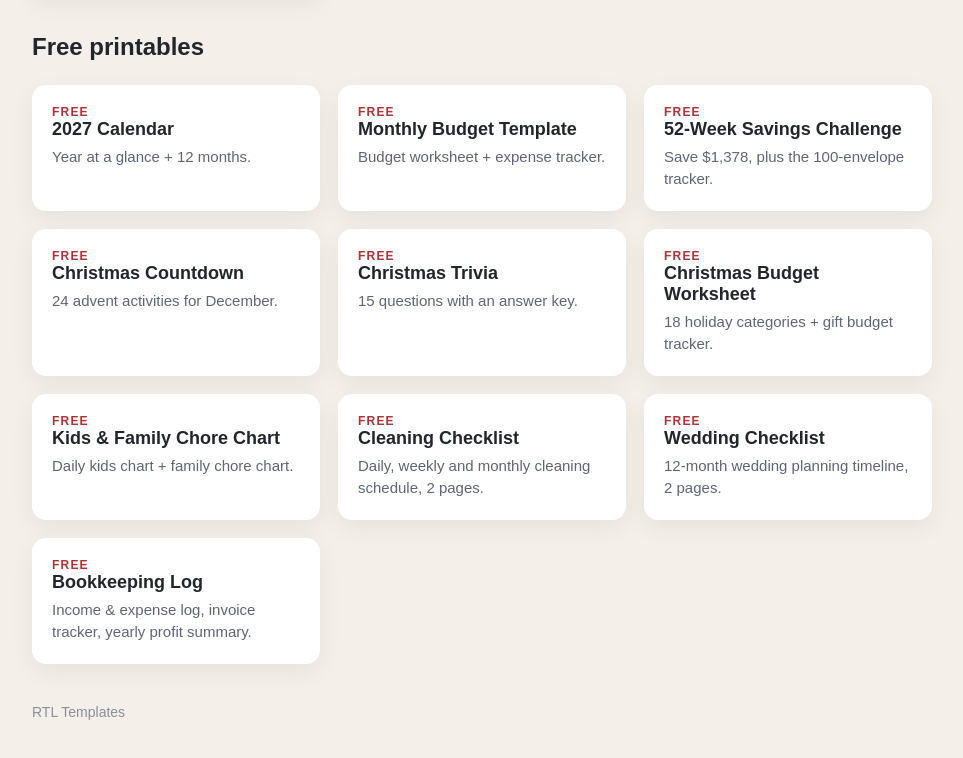
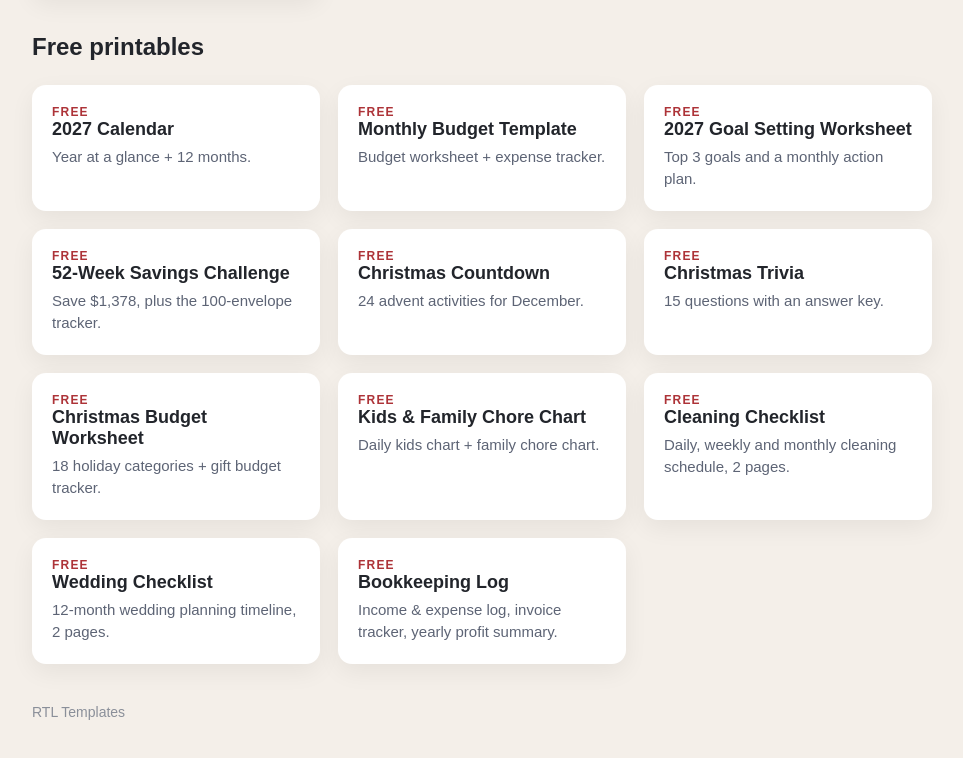
Before and after one commit to rtl-templates/rtl-templates.github.io, a plain HTML site: page printables/index.html in a window 1280 px wide. Shown: the part 1070-1828 px from the top of the page, without its empty margins (158-1121 px from the left). Drawn offline with Linux system fonts and the light colour scheme.

Commit message:
Hub: add free 2027 goal setting worksheet

```diff
--- a/printables/index.html
+++ b/printables/index.html
@@ -28,6 +28,7 @@
 <div class="g">
 <a class="c" href="../free-printables/2027-calendar.html"><div class="k">FREE</div><b>2027 Calendar</b><span>Year at a glance + 12 months.</span></a>
 <a class="c" href="../free-printables/budget-template.html"><div class="k">FREE</div><b>Monthly Budget Template</b><span>Budget worksheet + expense tracker.</span></a>
+<a class="c" href="../free-printables/2027-goal-setting-worksheet.html"><div class="k">FREE</div><b>2027 Goal Setting Worksheet</b><span>Top 3 goals and a monthly action plan.</span></a>
 <a class="c" href="../free-printables/52-week-savings-challenge.html"><div class="k">FREE</div><b>52-Week Savings Challenge</b><span>Save $1,378, plus the 100-envelope tracker.</span></a>
 <a class="c" href="../free-printables/christmas-countdown.html"><div class="k">FREE</div><b>Christmas Countdown</b><span>24 advent activities for December.</span></a>
 <a class="c" href="../free-printables/christmas-trivia.html"><div class="k">FREE</div><b>Christmas Trivia</b><span>15 questions with an answer key.</span></a>
```
